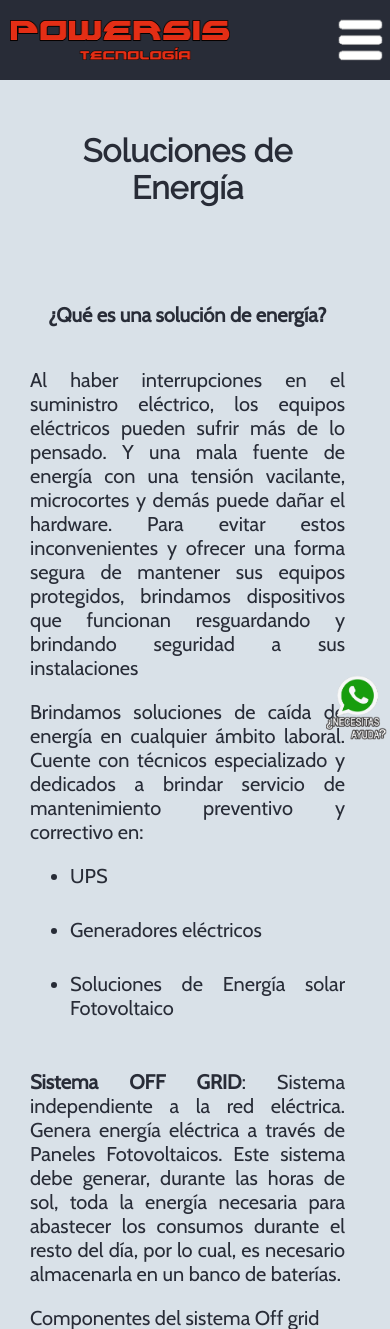
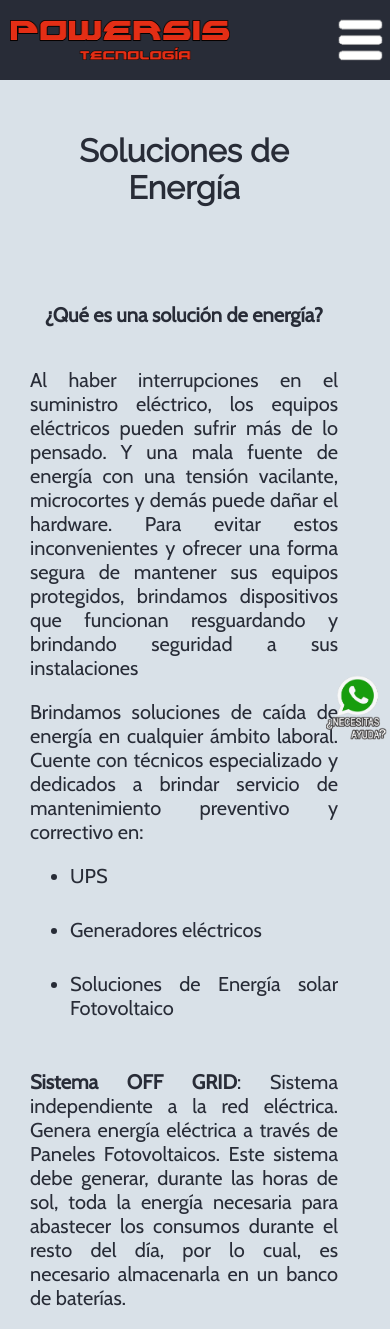
Before and after one commit to DevZeppelin/powersis, a PHP site: page /energia.html in a window 390 px wide. Shown: the top 1329 px of the page. Run offline with PHP 8.4, Linux system fonts and the light colour scheme.

Commit message:
solucionado bordito drecho

```diff
--- a/estilos.css
+++ b/estilos.css
@@ -792,7 +792,7 @@ textarea {
 
     .contenedor {
         max-width: 1280px;
-        width: 90%;
+        width: 88%;
         margin-left: 10px;
 
     }
```
